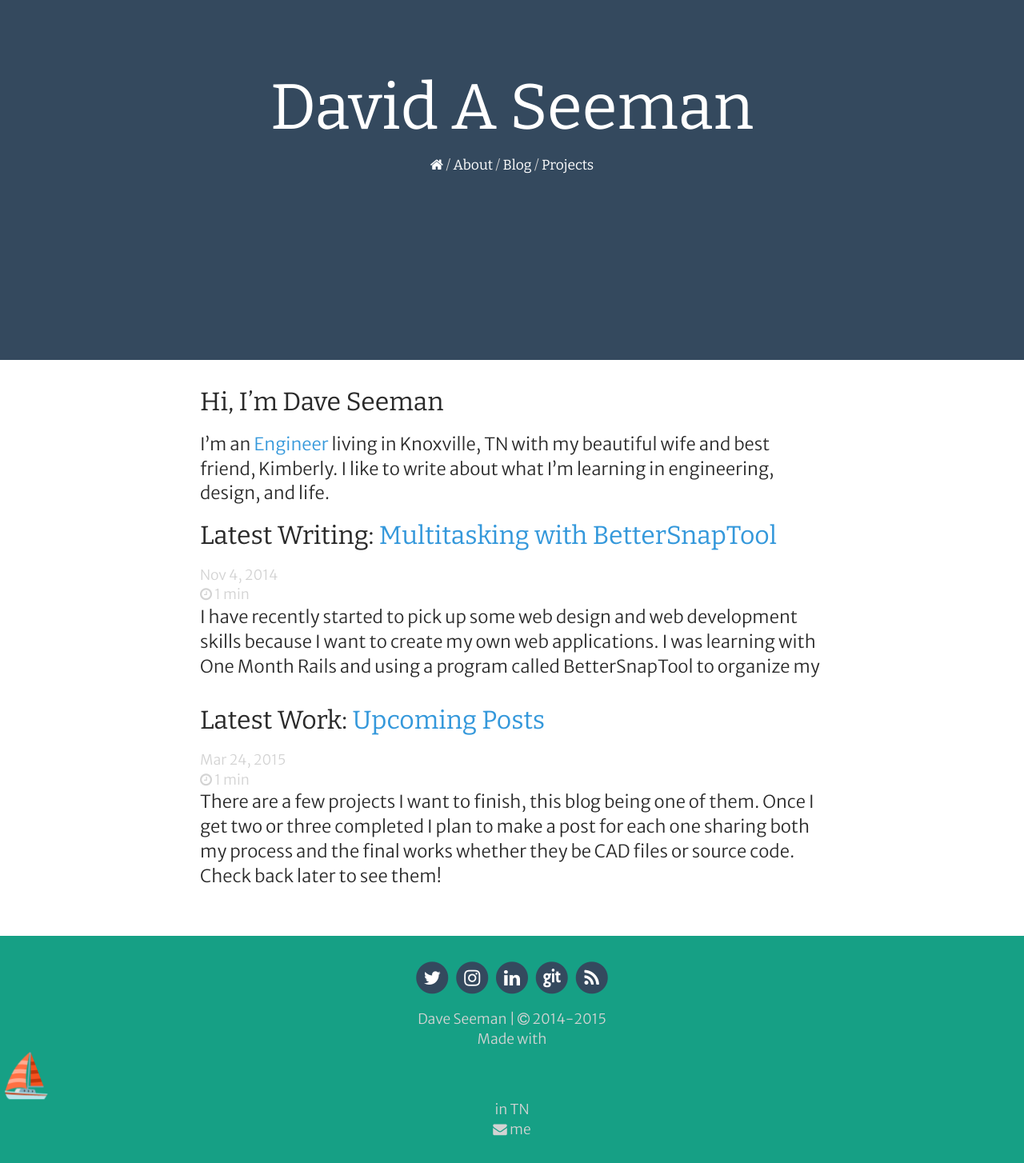
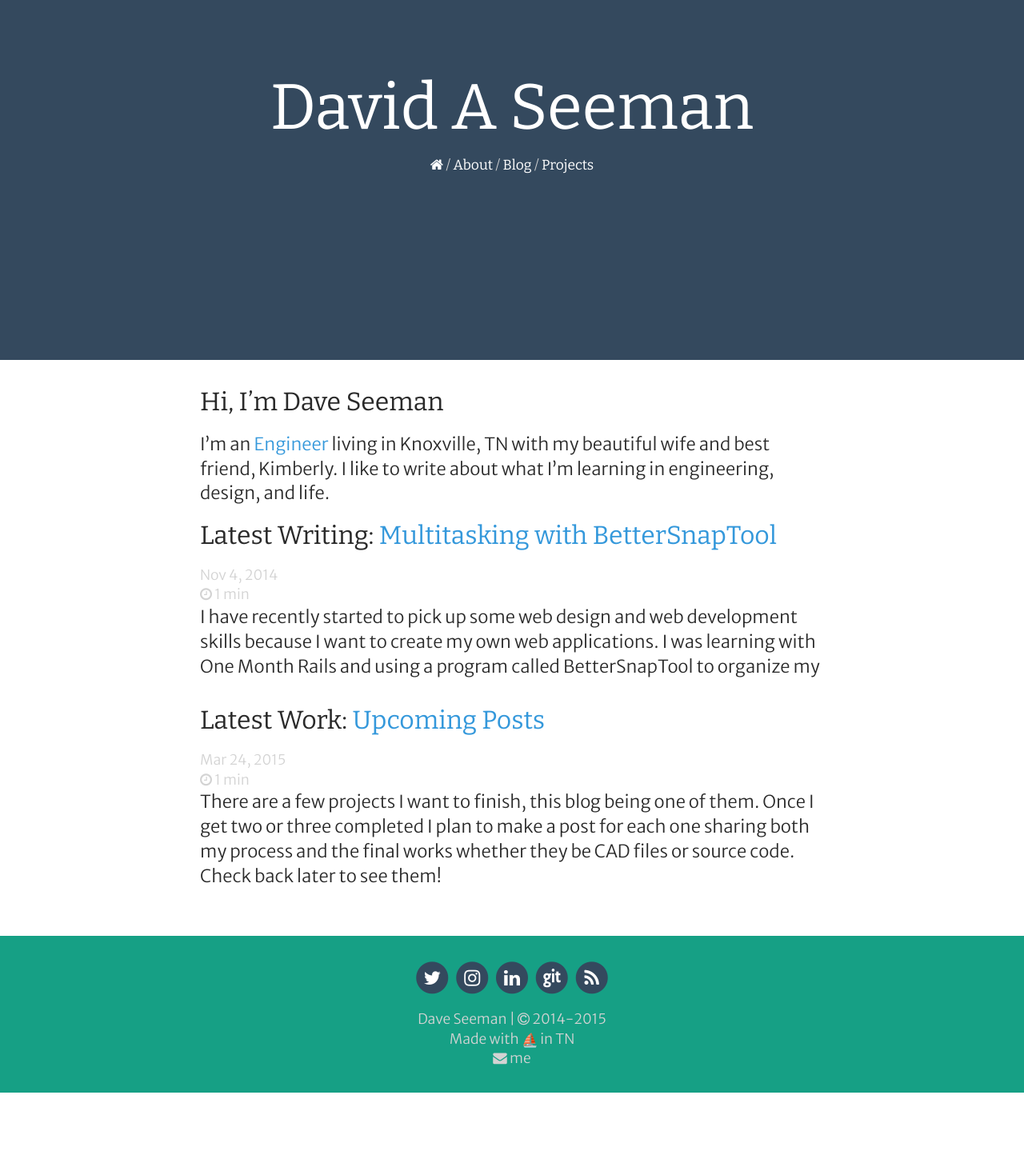
Before and after one commit to Shipwright/daveas.github.io, a Jekyll site: the page built from index.html, in a window 1280 px wide. Shown: the whole page at 80% size. Built offline with Jekyll 4.4.1, drawn with Linux system fonts in a browser that asks for light colours; nearby versions of some CDN libraries; emoji names are drawn with the system emoji font; some web fonts are replaced; after the commit the page ends 1366 px from its top, so only the background shows below that.

Commit message:
Update _footer.scss

```diff
--- a/_sass/_footer.scss
+++ b/_sass/_footer.scss
@@ -22,6 +22,11 @@
       color: $gray-color;
       @include gray-links;
       display: block;
+      img {
+        width: 20px;
+        height: 20px;
+        display: inline-block;
+      }
     }
   }
 }
```
